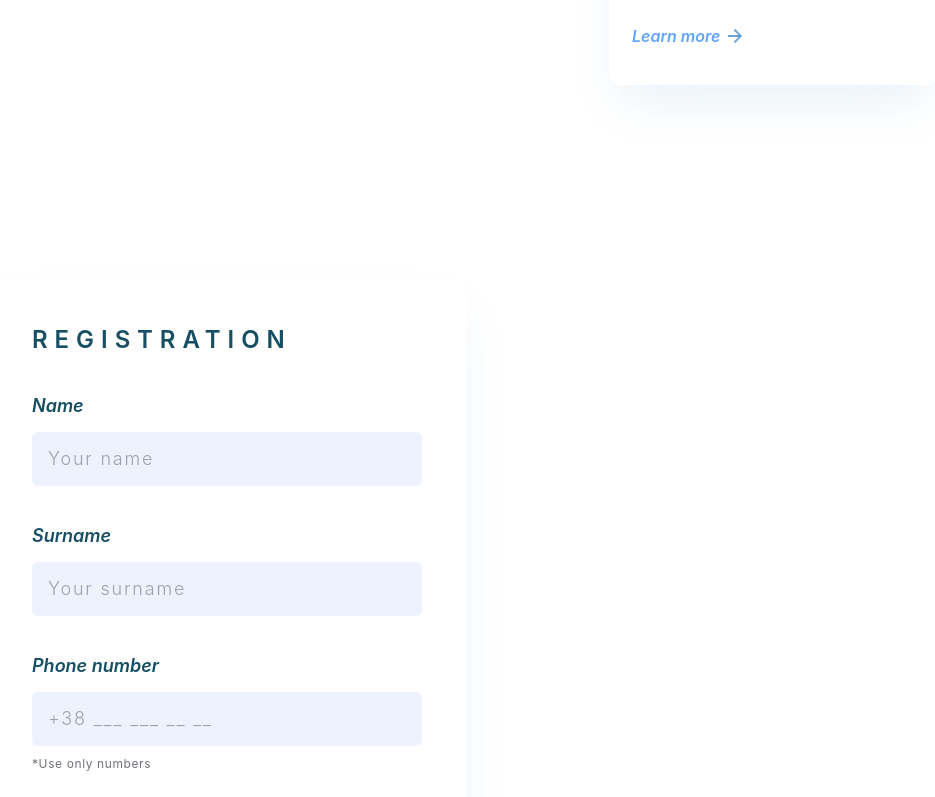
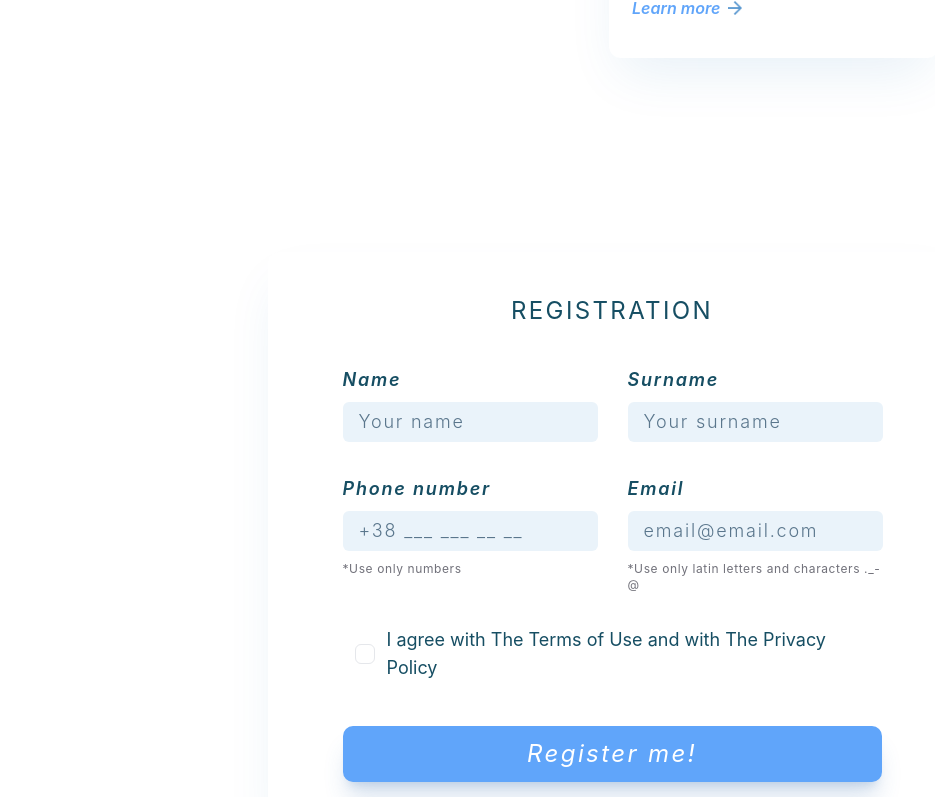
Before and after one commit to danxczm/toyshousetest, a React (Vite) app: page / in a window 1280 px wide. Shown: the part 2000-2797 px from the top of the page, without its empty margins (28-963 px from the left). Built offline with nearby package versions, Linux system fonts and the light colour scheme.

Commit message:
feat: form v.1

```diff
--- a/src/App.jsx
+++ b/src/App.jsx
@@ -1,3 +1,4 @@
+import ContactPage from './components/footer';
 import Form from './components/form';
 import Hero from './components/hero';
 import Mission from './components/mission';
@@ -10,6 +11,7 @@ function App() {
       <Mission />
       <MissionFullScreen />
       <Form />
+      <ContactPage />
     </div>
   );
 }
--- /dev/null
+++ b/src/components/button.jsx
@@ -0,0 +1,23 @@
+const Button = ({
+  register = false,
+  children,
+}) => {
+  if (register) {
+    return (
+      <button
+        type='submit'
+        className='text-2xl italic tracking-widest w-full text-white bg-blue-400 h-14 leading-[26px] rounded-[10px] hover:bg-[#4799E3] active:bg-[#4088C9] shadow-xl shadow-[#356EAD33]/20 hover:shadow-[#356EAD33]/35'
+      >
+        {children}
+      </button>
+    );
+  }
+
+  return (
+    <button className='bg-[#5A98D0] tracking-widest font-medium text-lg text-white w-[220px] h-14 leading-[26px] rounded-[10px] hover:bg-[#4799E3] active:bg-[#4088C9] shadow-xl shadow-[#356EAD33]/20 hover:shadow-[#356EAD33]/35'>
+      {children}
+    </button>
+  );
+};
+
+export default Button;
--- /dev/null
+++ b/src/components/footer.jsx
@@ -0,0 +1,125 @@
+import React from 'react';
+import Button from './button';
+
+const ContactButton = () => (
+  <div className='justify-center px-14 py-5 mt-16 font-medium tracking-widest text-center text-white bg-blue-400 rounded-xl leading-[108%]'>
+    Let’s Talk
+  </div>
+);
+
+const InfoItem = ({
+  label,
+  content,
+}) => (
+  <div className='flex justify-between gap-5 mt-7'>
+    <div className='text-base italic font-extrabold leading-7 tracking-wider'>
+      {label}.
+    </div>
+    <div className='text-lg font-light leading-7 tracking-widest grow'>
+      {content}
+    </div>
+  </div>
+);
+
+const NavLink = ({ children }) => (
+  <div className='text-lg font-light leading-7 tracking-widest mt-7'>
+    {children}
+  </div>
+);
+
+function ContactPage() {
+  const infoItems = [
+    {
+      label: 'A',
+      content:
+        'Lorem ipsum dolor sit amet, consectetur adipisicing elit.',
+    },
+    {
+      label: 'T',
+      content: '+38 091 234 56 78',
+    },
+    {
+      label: 'E',
+      content: 'hello.ira@gmail.com',
+    },
+  ];
+
+  const navLinks = [
+    'About',
+    'What We Do',
+    'Project',
+    'How It Work With Us',
+  ];
+
+  const socialLinks = [
+    'Instagram',
+    'Facebook',
+    'LinkedIn',
+    'Youtube',
+  ];
+
+  return (
+    <section className='flex flex-col py-11 mx-auto sm:px-[15px] w-full text-white bg-[#316099] rounded-tr-[200px]'>
+      <div className='flex flex-col w-full mt-12 text-2xl'>
+        <h2 className='mx-auto text-4xl font-bold leading-10 tracking-widest'>
+          Interested to work with our
+          team?
+        </h2>
+        <p className='text-2xl leading-10 tracking-widest mt-14 md:w-[460px] opacity-60'>
+          Lorem ipsum dolor sit amet,
+          consectetur adipisicing elit,
+          sed do eiusmod tempor
+          incididunt ut labore et dolore
+          magna aliqua. Ut enim ad minim
+          veniam.
+        </p>
+        <Button>Let’s Talk</Button>
+      </div>
+      {/* <section className='flex flex-col w-full pl-4 pr-20 mt-14'>
+        <img
+          loading='lazy'
+          src='https://cdn.builder.io/api/v1/image/assets/TEMP/b112b44384fe17a6c0c15a1929bf549cd357b1fe5e0ab0e9ffd0f8bba67260c8?apiKey=f507e8cf8a6d4598a5b206e56f2791a4&'
+          className='mt-14 w-full stroke-[1px] stroke-white'
+          alt=''
+        />
+        {infoItems.map(
+          (item, index) => (
+            <InfoItem
+              key={index}
+              label={item.label}
+              content={item.content}
+            />
+          )
+        )}
+
+        <section className='mt-16 text-2xl italic font-semibold tracking-wider'>
+          About US
+          {navLinks.map(
+            (link, index) => (
+              <NavLink key={index}>
+                {link}
+              </NavLink>
+            )
+          )}
+        </section>
+
+        <section className='mt-16 text-2xl italic font-semibold tracking-wider'>
+          Follow
+          {socialLinks.map(
+            (link, index) => (
+              <NavLink key={index}>
+                {link}
+              </NavLink>
+            )
+          )}
+        </section>
+      </section>
+
+      <footer className='text-base leading-7 tracking-wider mt-14'>
+        2019 © All rights reserved.
+      </footer> */}
+    </section>
+  );
+}
+
+export default ContactPage;
--- a/src/components/form.jsx
+++ b/src/components/form.jsx
@@ -1,87 +1,73 @@
+import { useState } from 'react';
+import Button from './button';
+import Input from './input';
+
 const Form = () => {
+    const [isChecked, setIsChecked] = useState(false);
+
+    const handleCheckboxChange = () => {
+        setIsChecked(!isChecked);
+    };
+
     return (
-    <section className='flex flex-col mx-[15px] p-[45px] text-lg font-semibold text-cyan-900 bg-white rounded-xl shadow-2xl shadow-[#1070B133]/10 max-w-[480px] mb-[140px]'>
-      <h2 className='text-2xl uppercase tracking-[6.96px]'>
+        <section className="flex flex-col sm:p-[45px] md:px-[75px] mx-auto text-lg text-cyan-900 bg-white rounded-xl shadow-2xl shadow-[#1070B133]/10 sm:mb-[140px] md:mb-[155px] sm:w-[346px] md:w-[689px] mb-[140px] md:mx-auto">
+            <h2 className="text-2xl uppercase leading-[28.64px] tracking-widest mx-auto mb-10">
                 Registration
             </h2>
-      <div>
+            <div className="mx-auto">
+                <div className="md:flex md:gap-x-[30px]">
                     {/* Name */}
-        <label className='mt-9 block italic'>
+                    <Input type="text" placeholder="Your name">
                         Name
+                    </Input>
+
+                    {/* Surname */}
+                    <Input type="text" placeholder="Your surname">
+                        Surname
+                    </Input>
+                </div>
+                <div className="md:flex md:gap-x-[30px]">
+                    {/* phonenumber */}
+                    <Input type="tel" placeholder="+38 ___ ___ __ __" text="*Use only numbers">
+                        Phone number
+                    </Input>
+
+                    {/* email */}
+                    <Input
+                        type="email"
+                        placeholder="email@email.com"
+                        text="*Use only latin letters and characters ._-@"
+                    >
+                        Email
+                    </Input>
+                </div>
+            </div>
+            <div className="flex items-start md:items-center mb-11">
+                <div className="inline-flex items-center">
+                    <label
+                        className="relative flex items-center p-3 rounded-full cursor-pointer"
+                        htmlFor="custom"
+                    >
+                        <input
+                            type="checkbox"
+                            className="peer relative appearance-none w-5 h-5 border rounded-md border-blue-gray-200 cursor-pointer transition-all before:content[''] before:block before:bg-blue-gray-500 before:w-12 before:h-12 before:rounded-full before:absolute before:top-2/4 before:left-2/4 before:-translate-y-2/4 before:-translate-x-2/4 before:opacity-0 hover:before:opacity-10 before:transition-opacity checked:bg-gray-900 checked:border-gray-900 checked:before:bg-gray-900"
+                            id="custom"
+                            checked={isChecked}
+                            onChange={handleCheckboxChange}
+                        />
+                        <span className="absolute text-white transition-opacity opacity-0 pointer-events-none top-2/4 left-2/4 -translate-y-2/4 -translate-x-2/4 peer-checked:opacity-100">
+                            <img
+                                src="https://cdn.builder.io/api/v1/image/assets/TEMP/287b0cb2954d496819ccb729df495ea8432071871856a1e987daf32d24ef8238?apiKey=f507e8cf8a6d4598a5b206e56f2791a4&"
+                                alt="pic"
+                            />
+                        </span>
                     </label>
-        <input
-          type='text'
-          className='justify-center items-start w-full py-3.5 px-4 mt-3 font-light bg-indigo-50 rounded-md leading-[144%] text-slate-500 placeholder:tracking-widest'
-          placeholder='Your name'
-          aria-label='Your name'
-        />
                 </div>
-
-      <div>
-        {/* Surname */}
-        <label className='mt-9 block italic'>
-          Surname
-        </label>
-        <input
-          type='text'
-          className='justify-center items-start w-full py-3.5 px-4 mt-3 font-light bg-indigo-50 rounded-md leading-[144%] text-slate-500 placeholder:tracking-widest'
-          placeholder='Your surname'
-          aria-label='Your surname'
-        />
-      </div>
-
-      <div>
-        {/* phonenumber */}
-        <label className='mt-9 block italic'>
-          Phone number
-        </label>
-        <input
-          type='text'
-          className='justify-center items-start w-full py-3.5 px-4 mt-3 font-light bg-indigo-50 rounded-md leading-[144%] text-slate-500 placeholder:tracking-widest'
-          placeholder='+38 ___ ___ __ __'
-          pattern='\\d*'
-          aria-label='Phone number'
-        />
-        <p className='mt-2.5 text-xs font-normal tracking-wider text-zinc-500'>
-          *Use only numbers
+                <p className="font-normal">
+                    I agree with The Terms of Use and with The Privacy Policy
                 </p>
             </div>
-
-      <div>
-        {/* email */}
-        <label className='mt-9 block italic'>
-          Email
-        </label>
-        <input
-          type='email'
-          className='justify-center items-start w-full py-3.5 px-4 mt-3 font-light bg-indigo-50 rounded-md leading-[144%] text-slate-500 placeholder:tracking-widest'
-          placeholder='email@email.com'
-          pattern='[a-zA-Z0-9._%+-]+@[a-zA-Z0-9.-]+\\.[a-zA-Z]{2,4}'
-          aria-label='Email'
-        />
-        <p className='mt-2.5 text-xs font-normal tracking-wider text-zinc-500'>
-          *Use only latin letters and
-          characters ._-@
-        </p>
-      </div>
-
-      <section className='flex gap-3 justify-between mt-14 leading-6'>
-        <img
-          src='https://cdn.builder.io/api/v1/image/assets/TEMP/287b0cb2954d496819ccb729df495ea8432071871856a1e987daf32d24ef8238?apiKey=f507e8cf8a6d4598a5b206e56f2791a4&'
-          alt='Terms Icon'
-          className='self-start w-7 aspect-square'
-        />
-        <p className='font-normal'>
-          I agree with The Terms of Use
-          and with The Privacy Policy
-        </p>
-      </section>
-      <button
-        type='submit'
-        className='justify-center py-3.5 mt-12 text-2xl italic tracking-widest text-white whitespace-nowrap bg-blue-400 rounded-lg shadow-lg'
-      >
-        Register me!
-      </button>
+            <Button register>Register me!</Button>
         </section>
     );
 };
--- /dev/null
+++ b/src/components/input.jsx
@@ -0,0 +1,89 @@
+import React, { useState } from 'react';
+import { phoneNumberAutoFormat } from '../utils/phoneNumberAutoFormat';
+
+const Input = ({ type, placeholder, text = false, pattern = null, last = false, children }) => {
+    const [inputValue, setInputValue] = useState('');
+    const [isValid, setIsValid] = useState(true);
+    const [redBorder, setRedBorder] = useState(false);
+
+    const handleInputChange = e => {
+        setInputValue(e.target.value);
+
+        if (type === 'tel') {
+            const value = phoneNumberAutoFormat(`+${e.target.value}`);
+
+            if (!value) {
+                setIsValid(false);
+            } else {
+                setInputValue(value);
+                setIsValid(true);
+            }
+
+            const unformatedNumberLength = value.replace(/\s/g, '').length;
+
+            if (unformatedNumberLength < 13) {
+                setRedBorder(true);
+            } else {
+                setRedBorder(false);
+            }
+        }
+
+        if (type === 'email') {
+            const value = e.target.value;
+            const pattern = /[a-zA-Z0-9._%+-]+@[a-z0-9.-]+\.[a-z]{2,8}(.[a-z{2,8}])?/g;
+
+            if (!pattern.test(value)) {
+                setRedBorder(true);
+                setIsValid(false);
+            }
+            if (pattern.test(value)) {
+                setRedBorder(false);
+                setIsValid(true);
+            }
+        }
+    };
+
+    const handleInputFocus = () => {
+        if (type === 'tel' && inputValue === '') {
+            setInputValue('+38');
+        }
+    };
+
+    return (
+        <div className="mb-[33px]">
+            <div className="mb-2">
+                <label className="text-lg italic font-semibold leading-[21.48px] tracking-widest">
+                    {children}
+                </label>
+            </div>
+            <input
+                type={type}
+                className={`w-[255px] h-[40px] py-[7px] pl-4 font-light bg-[#EAF3FA] rounded-md placeholder:text-[#5A768C] placeholder:tracking-widest hover:shadow-[0_2px_16px_0_rgba(163,201,245,1)] focus:bg-[#FBFDFE] focus:shadow-[0_2px_16px_0_rgba(163,201,245,1)] focus:text-[#333333] ${
+                    redBorder ? 'shadow-[0_2px_16px_0_rgba(245,138,138,1)]' : ''
+                }`}
+                placeholder={placeholder}
+                pattern={pattern}
+                aria-label={children}
+                value={inputValue}
+                onChange={e => {
+                    if (type === 'tel') {
+                        setIsValid(/^[a-zA-Z]+$/.test(e.target.value));
+                    }
+                    handleInputChange(e);
+                }}
+                onFocus={handleInputFocus}
+            />
+            {text && (
+                <p
+                    className={`mt-2.5 text-xs font-normal tracking-wider ${
+                        !isValid ? 'text-[#F58A8A]' : 'text-zinc-500'
+                    }`}
+                >
+                    {text}
+                </p>
+            )}
+        </div>
+    );
+};
+
+export default Input;
--- /dev/null
+++ b/src/utils/phoneNumberAutoFormat.js
@@ -0,0 +1,10 @@
+export const phoneNumberAutoFormat = phoneNumber => {
+    const number = phoneNumber.trim().replace(/[^\d]/g, '');
+
+    if (number.length < 5) return number.replace('380', '+380');
+    if (number.length < 8) return number.replace(/(\d{2})(\d{3})/, '+$1 $2');
+    if (number.length < 12) {
+        return number.replace(/(\d{2})(\d{3})(\d{3})/, '+$1 $2 $3');
+    }
+    return number.replace(/(\d{2})(\d{3})(\d{3})(\d{2})(\d{2})/, '+$1 $2 $3 $4 $5');
+};
--- a/tailwind.config.js
+++ b/tailwind.config.js
@@ -9,7 +9,7 @@ export default {
     screens: {
       lg: '1140px',
       md: '768px',
-      sm: { max: '375px' },
+      sm: '375px',
     },
   },
   plugins: [],
```
Also changed, not shown: src/components/hero.jsx (+7 -5 lines), 1 other file (tests, documents, lock files or other folders). Lines whose indentation alone changed are shown as unchanged.
